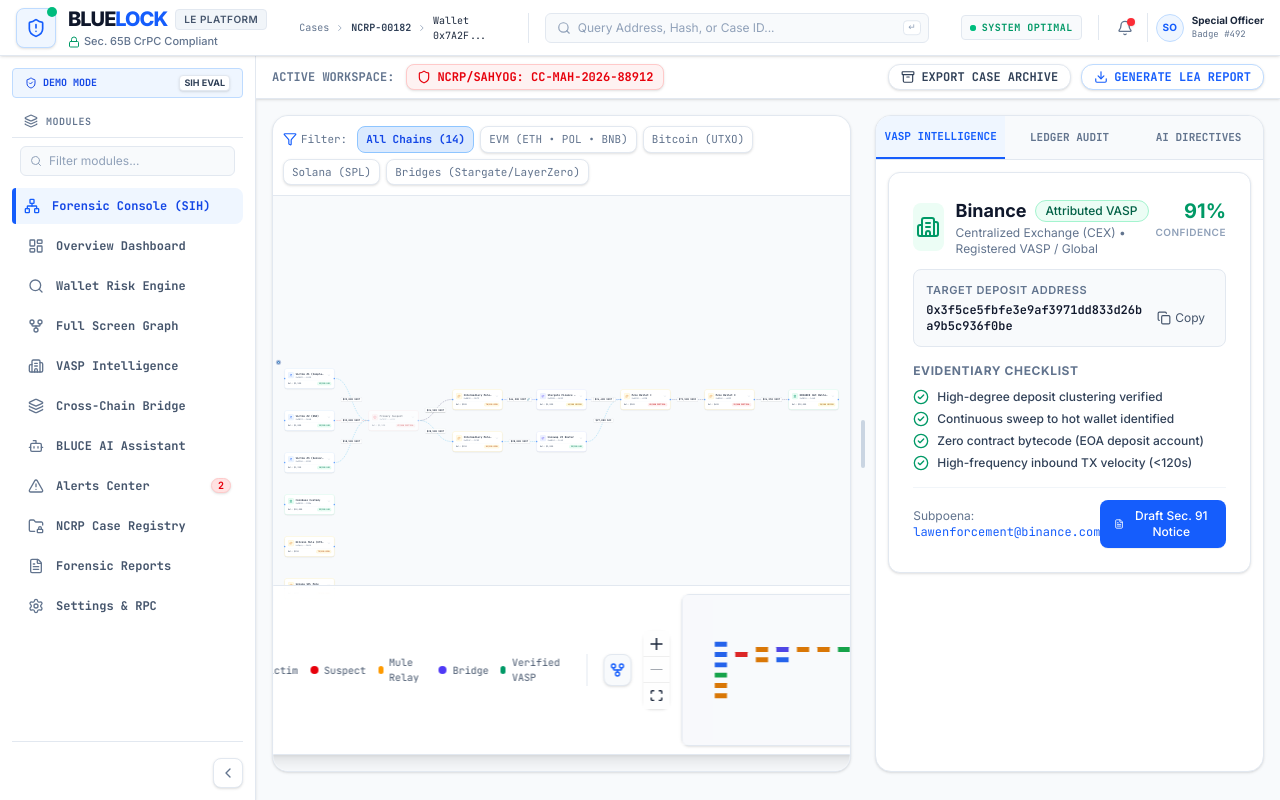
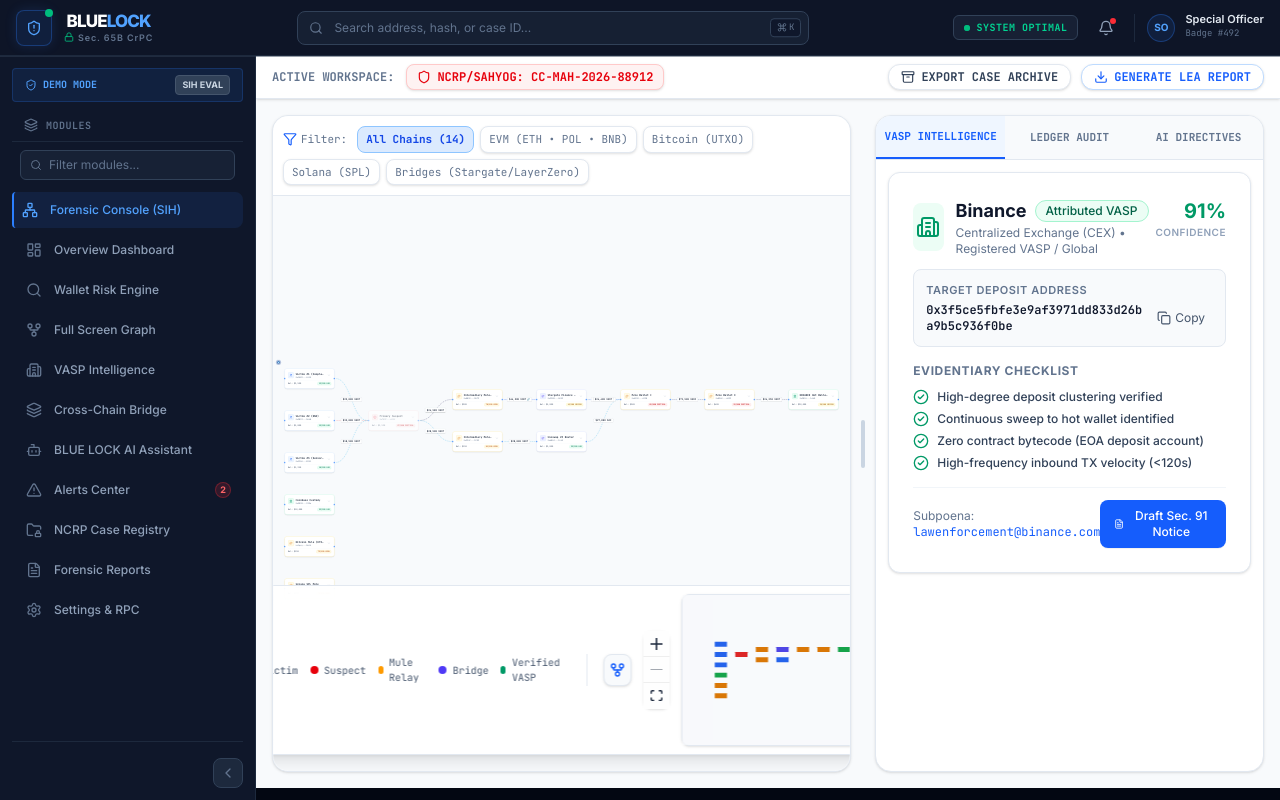
Before and after one commit to luckey-cpu/Prototype, a React (Vite) app in the folder frontend/: page / in a window 1280 px wide. Both pictures are taken after a click on the button "Case Lookup". Built offline with nearby package versions, Linux system fonts and the light colour scheme.

Commit message:
Unify dashboard to dark mode; refactor Navbar, Sidebar, and SettingsPage

```diff
--- a/frontend/src/App.tsx
+++ b/frontend/src/App.tsx
@@ -80,7 +80,7 @@
   };
 
   return (
-    <div className="min-h-screen bg-slate-50 text-slate-800 flex flex-col selection:bg-blue-100 selection:text-blue-900 font-sans">
+    <div className="min-h-screen bg-[#030712] text-slate-100 flex flex-col selection:bg-blue-900/50 selection:text-blue-200 font-sans">
       <RadarScannerModal
         isOpen={isSampleScanning}
         walletAddress={activeWallet}
@@ -103,7 +103,7 @@
           isOpenOnMobile={isMobileMenuOpen}
           onCloseMobile={() => setIsMobileMenuOpen(false)}
         />
-        <main className="flex-1 overflow-y-auto bg-slate-50">
+        <main className="flex-1 overflow-y-auto bg-[#030712]">
           {currentPage === 'forensic-workspace' && <ForensicWorkspace initialAddress={activeWallet} />}
           {currentPage === 'dashboard' && (
             <DashboardPage
--- a/frontend/src/components/common/Navbar.tsx
+++ b/frontend/src/components/common/Navbar.tsx
@@ -1,15 +1,12 @@
-import React, { useState } from 'react';
+import React, { useState, useEffect, useCallback } from 'react';
 import {
   ShieldAlert,
   Search,
-  ExternalLink,
   Lock,
-  Activity,
-  ChevronRight,
-  Database,
   Bell,
   Menu,
-  X
+  X,
+  Command
 } from 'lucide-react';
 
 interface NavbarProps {
@@ -32,130 +29,126 @@
   onSearch
 }) => {
   const [searchQuery, setSearchQuery] = useState('');
+  const [isFocused, setIsFocused] = useState(false);
+
+  // ⌘K / Ctrl+K global shortcut to focus search
+  const focusSearch = useCallback(() => {
+    const el = document.getElementById('global-search-input');
+    el?.focus();
+  }, []);
+
+  useEffect(() => {
+    const handler = (e: KeyboardEvent) => {
+      if ((e.metaKey || e.ctrlKey) && e.key === 'k') {
+        e.preventDefault();
+        focusSearch();
+      }
+    };
+    window.addEventListener('keydown', handler);
+    return () => window.removeEventListener('keydown', handler);
+  }, [focusSearch]);
 
   const handleSearchSubmit = (e: React.FormEvent) => {
     e.preventDefault();
     if (searchQuery.trim() && onSearch) {
-      onSearch(searchQuery);
+      onSearch(searchQuery.trim());
+      setSearchQuery('');
     }
   };
 
   return (
-    <header className="sticky top-0 z-50 w-full h-14 border-b border-slate-200 bg-white/95 backdrop-blur-xl px-4 flex items-center transition-all shadow-sm">
+    <header className="sticky top-0 z-50 w-full h-14 border-b border-slate-800 bg-[#0f172a]/95 backdrop-blur-xl px-4 flex items-center transition-all shadow-[0_1px_0_0_rgba(51,65,85,0.5)]">
       <div className="w-full flex items-center justify-between gap-4">
 
-        {/* Left Section: Branding & Compliance Badge */}
-        <div className="flex items-center gap-3">
+        {/* Left: Mobile toggle + Branding */}
+        <div className="flex items-center gap-3 shrink-0">
           {onToggleMobileMenu && (
             <button
               onClick={onToggleMobileMenu}
               aria-label="Toggle Navigation Menu"
-              className="lg:hidden p-2 rounded-lg bg-slate-100 border border-slate-200 text-slate-500 hover:text-slate-800 hover:border-blue-200 cursor-pointer mr-2"
+              className="lg:hidden p-2 rounded-lg bg-slate-800 border border-slate-700 text-slate-400 hover:text-slate-100 hover:border-slate-600 transition-colors"
             >
-              {isMobileMenuOpen ? <X className="w-5 h-5 text-blue-600" /> : <Menu className="w-5 h-5" />}
+              {isMobileMenuOpen ? <X className="w-4 h-4 text-blue-400" /> : <Menu className="w-4 h-4" />}
             </button>
           )}
-          <div className="flex items-center gap-3 cursor-pointer" onClick={onNavigateHome}>
-            <div className="relative flex h-10 w-10 items-center justify-center rounded-lg border border-blue-200 bg-blue-50 text-blue-600 shadow-sm">
-              <ShieldAlert className="h-5 w-5" />
-              {/* Live Indicator Dot */}
-              <span className="absolute -top-0.5 -right-0.5 flex h-2.5 w-2.5">
-                <span className="absolute inline-flex h-full w-full animate-ping rounded-full bg-emerald-400 opacity-75"></span>
-                <span className="relative inline-flex h-2.5 w-2.5 rounded-full bg-emerald-500"></span>
+
+          <button onClick={onNavigateHome} className="flex items-center gap-3 group" aria-label="Return to dashboard home">
+            <div className="relative flex h-9 w-9 items-center justify-center rounded-lg border border-blue-500/30 bg-blue-500/10 text-blue-400 shadow-[0_0_12px_rgba(59,130,246,0.15)]">
+              <ShieldAlert className="h-4 w-4" />
+              <span className="absolute -top-0.5 -right-0.5 flex h-2 w-2">
+                <span className="absolute inline-flex h-full w-full animate-ping rounded-full bg-emerald-400 opacity-60" />
+                <span className="relative inline-flex h-2 w-2 rounded-full bg-emerald-500" />
               </span>
             </div>
-
             <div className="flex flex-col">
-              <div className="flex items-center gap-2">
-                <span className="font-black tracking-tighter text-slate-900 text-xl font-sans">
-                  BLUE<span className="text-blue-600">LOCK</span>
+              <span className="font-black tracking-tighter text-white text-[17px] font-sans leading-none">
+                BLUE<span className="text-blue-400">LOCK</span>
               </span>
-                <span className="rounded bg-slate-100 px-2 py-0.5 text-[10px] font-semibold tracking-wider text-slate-600 border border-slate-200">
-                  LE PLATFORM
+              <span className="text-[9px] font-semibold tracking-widest text-slate-500 leading-none mt-0.5 flex items-center gap-1">
+                <Lock className="h-2.5 w-2.5 text-emerald-500" />
+                Sec. 65B CrPC
               </span>
             </div>
-              <span className="text-[11px] font-medium text-slate-500 flex items-center gap-1">
-                <Lock className="h-3 w-3 text-emerald-600" /> Sec. 65B CrPC Compliant
-              </span>
-            </div>
-          </div>
+          </button>
         </div>
 
-        {/* Center Section: Breadcrumbs & Search */}
-        <div className="hidden md:flex flex-1 items-center gap-4 mx-4">
-
-          {/* Interactive Breadcrumbs */}
-          <div className="hidden xl:flex items-center gap-1.5 text-[10px] font-mono text-slate-500 border-r border-slate-200 pr-4">
-            <span className="hover:text-blue-600 cursor-pointer transition-colors">Cases</span>
-            <ChevronRight className="w-3 h-3 text-slate-400" />
-            <select className="bg-transparent text-slate-700 font-bold focus:outline-none cursor-pointer appearance-none hover:text-blue-600 transition-colors">
-              <option value="NCRP-00182">NCRP-00182</option>
-              <option value="NCRP-00183">NCRP-00183</option>
-              <option value="NCRP-00184">NCRP-00184</option>
-            </select>
-            <ChevronRight className="w-3 h-3 text-slate-400" />
-            <span className="text-slate-800">Wallet 0x7A2F...</span>
-          </div>
-
-          <form onSubmit={handleSearchSubmit} className="relative w-full max-w-sm group">
-            <Search className="absolute left-3 top-1/2 h-3.5 w-3.5 -translate-y-1/2 text-slate-400 group-focus-within:text-blue-600" />
+        {/* Center: Command Search */}
+        <div className="hidden md:flex flex-1 items-center justify-center max-w-lg mx-4">
+          <form onSubmit={handleSearchSubmit} className="relative w-full group">
+            <Search className={`absolute left-3 top-1/2 h-3.5 w-3.5 -translate-y-1/2 transition-colors ${isFocused ? 'text-blue-400' : 'text-slate-500'}`} />
             <input
+              id="global-search-input"
               type="text"
               value={searchQuery}
               onChange={(e) => setSearchQuery(e.target.value)}
-              placeholder="Query Address, Hash, or Case ID..."
-              className="w-full rounded-md border border-slate-200 bg-slate-50 py-1.5 pl-8 pr-6 text-xs text-slate-800 placeholder-slate-400 transition-all focus:border-blue-400 focus:bg-white focus:outline-none focus:ring-2 focus:ring-blue-100"
+              onFocus={() => setIsFocused(true)}
+              onBlur={() => setIsFocused(false)}
+              placeholder="Search address, hash, or case ID..."
+              aria-label="Global search — query wallet address, transaction hash, or case ID"
+              className="w-full rounded-lg border border-slate-700 bg-slate-800/60 py-2 pl-9 pr-16 text-xs text-slate-100 placeholder-slate-500 transition-all focus:border-blue-500/70 focus:bg-slate-800 focus:outline-none focus:ring-2 focus:ring-blue-500/25"
             />
-            <kbd className="absolute right-2 top-1/2 -translate-y-1/2 rounded border border-slate-200 bg-white px-1 text-[9px] text-slate-400">
-              ↵
+            <div className="absolute right-2 top-1/2 -translate-y-1/2 flex items-center gap-1">
+              <kbd className="hidden sm:flex items-center gap-0.5 rounded border border-slate-700 bg-slate-900 px-1.5 py-0.5 text-[9px] text-slate-500">
+                <Command className="w-2.5 h-2.5" />K
               </kbd>
+            </div>
           </form>
         </div>
 
-        {/* Right Section: System Telemetry & Actions */}
-        <div className="flex items-center gap-3">
+        {/* Right: Status + Alerts + Profile */}
+        <div className="flex items-center gap-3 shrink-0">
 
-          {/* Grouped Telemetry Pill */}
-          <div className="hidden lg:flex relative group cursor-help items-center border-r border-slate-200 pr-4">
-            <div className="flex items-center gap-1.5 px-2 py-1 rounded bg-slate-50 border border-slate-200">
+          {/* Live System Status Pill */}
+          <div className="hidden lg:flex items-center gap-1.5 px-2.5 py-1 rounded-md bg-slate-800/60 border border-slate-700 text-[10px] font-mono">
             <span className="relative flex h-1.5 w-1.5">
-                <span className="animate-ping absolute inline-flex h-full w-full rounded-full bg-emerald-400 opacity-75" />
+              <span className="animate-ping absolute inline-flex h-full w-full rounded-full bg-emerald-400 opacity-60" />
               <span className="relative inline-flex rounded-full h-1.5 w-1.5 bg-emerald-500" />
             </span>
-              <span className="text-[10px] text-emerald-600 font-mono font-bold tracking-wider">SYSTEM OPTIMAL</span>
+            <span className="text-emerald-400 font-bold tracking-wider">SYSTEM OPTIMAL</span>
           </div>
 
-            {/* Hover Tooltip */}
-            <div className="absolute top-full right-4 mt-2 hidden group-hover:flex flex-col gap-1.5 p-2.5 bg-white border border-slate-200 rounded-lg shadow-xl min-w-[160px] z-50 text-[10px] font-mono">
-               <div className="flex justify-between items-center"><span className="text-slate-500">Mainnet Sync</span> <span className="text-emerald-600 font-bold">100%</span></div>
-               <div className="flex justify-between items-center"><span className="text-slate-500">Node Status</span> <span className="text-emerald-600 font-bold">Active (12)</span></div>
-               <div className="flex justify-between items-center"><span className="text-slate-500">Live Ingest</span> <span className="text-emerald-600 font-bold">Connected</span></div>
-            </div>
-          </div>
-
-          {/* User Profile / Alert Dropdown */}
-          <div className="flex items-center gap-2">
+          {/* Alert Bell */}
           <button
             onClick={onNavigateAlerts}
-              className="relative p-1.5 rounded-lg text-slate-500 hover:text-slate-900 hover:bg-slate-100 transition-all cursor-pointer shrink-0"
-              title="Active Alerts"
+            aria-label={`Alerts — ${unreadAlertCount} unread`}
+            className="relative p-2 rounded-lg text-slate-400 hover:text-slate-100 hover:bg-slate-800 transition-all"
           >
             <Bell className="w-4 h-4" />
             {unreadAlertCount > 0 && (
-                <span className="absolute top-1 right-1 flex h-2 w-2 rounded-full bg-red-500 shadow-sm" />
+              <span className="absolute top-1.5 right-1.5 flex h-1.5 w-1.5 rounded-full bg-red-500" />
             )}
           </button>
 
-            <button className="flex items-center gap-2 pl-2 border-l border-slate-200 cursor-pointer group">
-              <div className="w-7 h-7 rounded-full bg-blue-50 border border-blue-200 flex items-center justify-center text-blue-600 font-bold text-[10px]">
+          {/* Profile */}
+          <button className="flex items-center gap-2.5 pl-3 border-l border-slate-800 group" aria-label="User profile">
+            <div className="w-7 h-7 rounded-full bg-blue-500/10 border border-blue-500/30 flex items-center justify-center text-blue-400 font-bold text-[10px] shrink-0">
               SO
             </div>
             <div className="hidden sm:flex flex-col items-start">
-                <span className="text-[10px] font-bold text-slate-800 group-hover:text-blue-600 transition-colors">Special Officer</span>
-                <span className="text-[9px] font-mono text-slate-500">Badge #492</span>
+              <span className="text-[11px] font-semibold text-slate-200 group-hover:text-white transition-colors leading-none">Special Officer</span>
+              <span className="text-[9px] font-mono text-slate-500 mt-0.5">Badge #492</span>
             </div>
           </button>
-          </div>
         </div>
 
       </div>
--- a/frontend/src/components/common/Sidebar.tsx
+++ b/frontend/src/components/common/Sidebar.tsx
@@ -56,7 +56,7 @@
     { id: 'transaction-graph' as PageId, label: 'Full Screen Graph', icon: GitFork },
     { id: 'vasp-intelligence' as PageId, label: 'VASP Intelligence', icon: Building2 },
     { id: 'cross-chain' as PageId, label: 'Cross-Chain Bridge', icon: Layers },
-    { id: 'ai-assistant' as PageId, label: 'BLUCE AI Assistant', icon: Bot },
+    { id: 'ai-assistant' as PageId, label: 'BLUE LOCK AI Assistant', icon: Bot },
     { id: 'alerts' as PageId, label: 'Alerts Center', icon: AlertTriangle, badge: unreadAlertCount },
     { id: 'cases' as PageId, label: 'NCRP Case Registry', icon: FolderLock },
     { id: 'reports' as PageId, label: 'Forensic Reports', icon: FileText },
@@ -78,16 +78,16 @@
 
         {/* Top Slim Banner for Demo Mode */}
         {!isCollapsed && (
-          <div className="flex items-center justify-between px-3 py-1.5 mb-2 rounded border border-blue-200 bg-blue-50">
-            <div className="flex items-center gap-1.5 text-[10px] font-mono text-blue-700 font-bold">
+          <div className="flex items-center justify-between px-3 py-1.5 mb-2 rounded border border-blue-500/20 bg-blue-500/10">
+            <div className="flex items-center gap-1.5 text-[10px] font-mono text-blue-400 font-bold">
               <ShieldCheck className="w-3 h-3" />
               DEMO MODE
             </div>
-            <span className="text-[9px] font-bold text-slate-700 bg-white border border-slate-200 px-1 rounded shadow-sm">SIH EVAL</span>
+            <span className="text-[9px] font-bold text-slate-300 bg-slate-700 border border-slate-600 px-1.5 py-0.5 rounded">SIH EVAL</span>
           </div>
         )}
 
-        <div className="flex items-center justify-between px-3 py-2 border-b border-slate-200 mb-2">
+        <div className="flex items-center justify-between px-3 py-2 border-b border-slate-800 mb-2">
           {!isCollapsed && (
             <span className="text-[10px] font-mono uppercase tracking-wider text-slate-500 font-semibold flex items-center gap-2">
               <Layers className="w-3.5 h-3.5" /> Modules
@@ -96,7 +96,8 @@
           {onCloseMobile && (
             <button
               onClick={onCloseMobile}
-              className="lg:hidden p-1 rounded-lg text-slate-500 hover:text-slate-900 hover:bg-slate-100"
+              aria-label="Close navigation"
+              className="lg:hidden p-1 rounded-lg text-slate-500 hover:text-slate-300 hover:bg-slate-800"
             >
               <X className="w-4 h-4" />
             </button>
@@ -107,13 +108,14 @@
         {!isCollapsed && (
           <div className="px-2 mb-3">
             <div className="relative">
-              <Search className="absolute left-2.5 top-1/2 -translate-y-1/2 w-3 h-3 text-slate-400" />
+              <Search className="absolute left-2.5 top-1/2 -translate-y-1/2 w-3 h-3 text-slate-500" />
               <input
                 type="text"
                 placeholder="Filter modules..."
                 value={searchQuery}
                 onChange={(e) => setSearchQuery(e.target.value)}
-                className="w-full bg-slate-50 border border-slate-200 rounded-md py-1.5 pl-7 pr-2 text-xs text-slate-800 placeholder-slate-400 focus:outline-none focus:border-blue-400 focus:ring-1 focus:ring-blue-400/30 focus:bg-white transition-colors"
+                aria-label="Filter sidebar navigation modules"
+                className="w-full bg-slate-800/60 border border-slate-700 rounded-md py-1.5 pl-7 pr-2 text-xs text-slate-300 placeholder-slate-500 focus:outline-none focus:border-blue-500/70 focus:ring-1 focus:ring-blue-500/25 transition-colors"
               />
             </div>
           </div>
@@ -128,26 +130,26 @@
               key={item.id}
               onClick={() => handleItemClick(item.id)}
               title={isCollapsed ? item.label : undefined}
-              className={`w-full flex items-center justify-between py-2.5 rounded-r-lg rounded-l-sm text-xs font-mono font-bold transition-all duration-200 cursor-pointer text-left ${
+              className={`w-full flex items-center justify-between py-2.5 rounded-r-lg rounded-l-sm text-xs font-sans font-medium transition-all duration-200 cursor-pointer text-left ${
                 isActive
-                  ? 'bg-blue-50 text-blue-700 border-l-4 border-blue-600 px-2'
-                  : 'text-slate-600 hover:text-slate-900 hover:bg-slate-50 border-l-4 border-transparent px-3'
+                  ? 'bg-blue-500/10 text-blue-400 border-l-2 border-blue-500 px-2'
+                  : 'text-slate-400 hover:text-slate-100 hover:bg-slate-800/60 border-l-2 border-transparent px-3'
               } ${isCollapsed ? 'justify-center px-0' : ''}`}
             >
               <div className="flex items-center gap-3">
-                <Icon className={`w-4 h-4 ${isActive ? 'text-blue-600' : 'text-slate-500 group-hover:text-slate-700'}`} />
+                <Icon className={`w-4 h-4 shrink-0 ${isActive ? 'text-blue-400' : 'text-slate-500'}`} />
                 {!isCollapsed && <span>{item.label}</span>}
               </div>
 
               {!isCollapsed && item.highlight && !isActive && (
-                <span className="flex items-center gap-1 text-[9px] text-blue-600 font-mono bg-blue-100 px-1.5 py-0.5 rounded border border-blue-200">
-                  <Flame className="w-2.5 h-2.5 text-blue-600" />
+                <span className="flex items-center gap-1 text-[9px] text-blue-400 font-mono bg-blue-500/10 px-1.5 py-0.5 rounded border border-blue-500/20">
+                  <Flame className="w-2.5 h-2.5" />
                   CORE
                 </span>
               )}
 
               {!isCollapsed && item.badge !== undefined && item.badge > 0 && (
-                <span className="flex items-center justify-center px-1.5 py-0.2 min-w-4 text-[10px] font-bold rounded-full bg-red-100 text-red-600 border border-red-200 shadow-sm">
+                <span className="flex items-center justify-center w-4 h-4 text-[9px] font-bold rounded-full bg-red-500/15 text-red-400 border border-red-500/30">
                   {item.badge}
                 </span>
               )}
@@ -157,10 +159,11 @@
       </div>
 
       {/* Collapse Toggle Button */}
-      <div className="mt-4 pt-4 border-t border-slate-200 flex justify-center lg:justify-end">
+      <div className="mt-4 pt-4 border-t border-slate-800 flex justify-center lg:justify-end">
         <button
           onClick={() => setIsCollapsed(!isCollapsed)}
-          className="hidden lg:flex p-1.5 rounded-lg bg-white border border-slate-200 text-slate-500 hover:text-slate-900 hover:bg-slate-50 transition-colors shadow-sm"
+          aria-label={isCollapsed ? 'Expand sidebar' : 'Collapse sidebar'}
+          className="hidden lg:flex p-1.5 rounded-lg bg-slate-800 border border-slate-700 text-slate-500 hover:text-slate-200 hover:bg-slate-700 transition-colors"
         >
           {isCollapsed ? <ChevronRight className="w-4 h-4" /> : <ChevronLeft className="w-4 h-4" />}
         </button>
@@ -171,7 +174,7 @@
   return (
     <>
       {/* Desktop Sticky Sidebar */}
-      <aside className={`hidden lg:flex shrink-0 border-r border-slate-200 bg-white flex-col justify-between p-3 select-none h-[calc(100vh-3.5rem)] sticky top-14 transition-all duration-300 ${isCollapsed ? 'w-16' : 'w-64'} shadow-sm`}>
+      <aside className={`hidden lg:flex shrink-0 border-r border-slate-800 bg-[#0f172a] flex-col justify-between p-3 select-none h-[calc(100vh-3.5rem)] sticky top-14 transition-all duration-300 ${isCollapsed ? 'w-16' : 'w-64'}`}>
         {navContent}
       </aside>
 
@@ -185,7 +188,7 @@
 
       {/* Mobile Slide-Out Drawer */}
       <aside
-        className={`fixed top-0 bottom-0 left-0 w-72 z-50 bg-white border-r border-slate-200 p-4 select-none transform transition-transform duration-300 ease-in-out lg:hidden overflow-y-auto ${
+        className={`fixed top-0 bottom-0 left-0 w-72 z-50 bg-[#0f172a] border-r border-slate-800 p-4 select-none transform transition-transform duration-300 ease-in-out lg:hidden overflow-y-auto ${
           isOpenOnMobile ? 'translate-x-0' : '-translate-x-full'
         } shadow-2xl`}
       >
```
Also changed, not shown: frontend/src/pages/SettingsPage.tsx (+260 -139 lines). Lines whose indentation alone changed are shown as unchanged.
